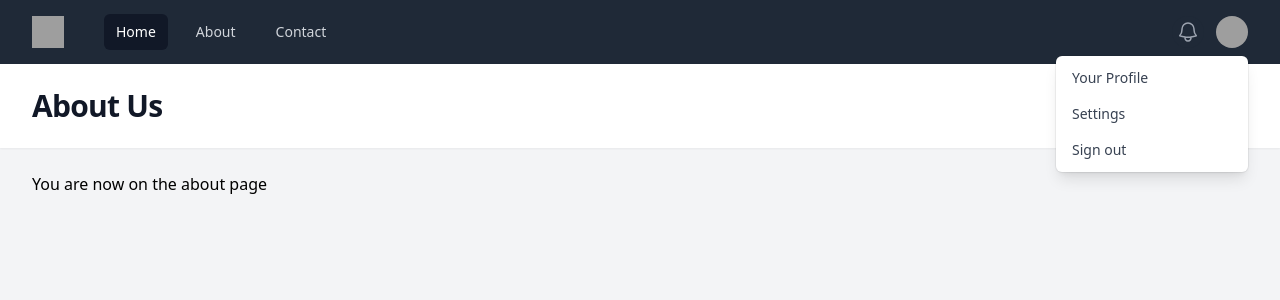
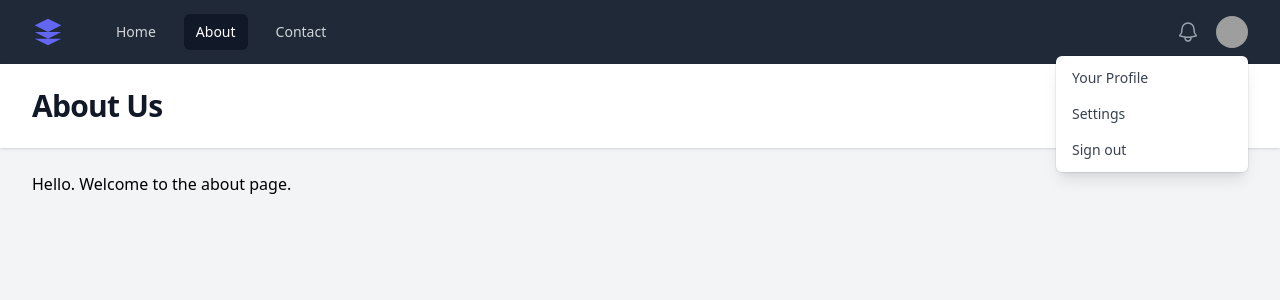
Before and after one commit to rprovine/laracast_demo, a PHP site: page /about.php in a window 1280 px wide. Shown: the top 300 px of the page. Run offline with PHP 8.4, Linux system fonts and the light colour scheme; some libraries are stand-ins or nearby versions; grey boxes are pictures that could not be loaded.

Commit message:
worked with superglobals and added current page styling

```diff
--- a/about.php
+++ b/about.php
@@ -1,5 +1,7 @@
 <?php
 
-$heading = "About Us";
+require 'functions.php';
+
+$heading = 'About Us';
 
 require "views/about.view.php";
--- a/contact.php
+++ b/contact.php
@@ -1,5 +1,7 @@
 <?php
-$heading = "Contact Us";
 
+require 'functions.php';
+
+$heading = 'Contact Us';
 
 require "views/contact.view.php";
--- /dev/null
+++ b/functions.php
@@ -0,0 +1,14 @@
+<?php
+
+function dd($value)
+{
+    echo "<pre>";
+    var_dump($value);
+    echo "</pre>";
+
+    die();
+}
+
+function urlIs($value) {
+    return $_SERVER['REQUEST_URI'] === $value;
+}
--- a/index.php
+++ b/index.php
@@ -1,5 +1,7 @@
 <?php
 
-$heading = "Home Page";
+require 'functions.php';
+
+$heading = "Home";
 
 require "views/index.view.php";
--- a/views/about.view.php
+++ b/views/about.view.php
@@ -1,9 +1,11 @@
-<?php include "partials/head.php"; ?>
-<?php include "partials/nav.php"; ?>
-<?php include "partials/banner.php"; ?>
-  <main>
-    <div class="mx-auto max-w-7xl px-4 py-6 sm:px-6 lg:px-8">
-      <p>You are now on the about page</p>
+<?php require('partials/head.php') ?>
+<?php require('partials/nav.php') ?>
+<?php require('partials/banner.php') ?>
+
+<main>
+    <div class="mx-auto max-w-7xl py-6 sm:px-6 lg:px-8">
+        <p>Hello. Welcome to the about page.</p>
     </div>
-  </main>
-<?php include "partials/footer.php"; ?>
+</main>
+
+<?php require('partials/footer.php') ?>
--- a/views/index.view.php
+++ b/views/index.view.php
@@ -3,8 +3,8 @@
 <?php require('partials/banner.php') ?>
 
 <main>
-    <div class="mx-auto max-w-7xl px-4 py-6 sm:px-6 lg:px-8">
-        <p>You are now on the home page</p>
+    <div class="mx-auto max-w-7xl py-6 sm:px-6 lg:px-8">
+        <p>Hello. Welcome to the home page.</p>
     </div>
 </main>
 
--- a/views/partials/banner.php
+++ b/views/partials/banner.php
@@ -1,5 +1,5 @@
-<header class="bg-white shadow-sm">
-    <div class="mx-auto max-w-7xl px-4 py-6 sm:px-6 lg:px-8">
-      <h1 class="text-3xl font-bold tracking-tight text-gray-900"><?= $heading ?></h1>
+<header class="bg-white shadow">
+    <div class="mx-auto max-w-7xl py-6 px-4 sm:px-6 lg:px-8">
+        <h1 class="text-3xl font-bold tracking-tight text-gray-900"><?= $heading ?></h1>
     </div>
-  </header>
+</header>
--- a/views/partials/head.php
+++ b/views/partials/head.php
@@ -2,11 +2,9 @@
 <html lang="en" class="h-full bg-gray-100">
 <head>
     <meta charset="UTF-8">
-    <meta name="viewport" content="width=device-width, initial-scale=1.0">
     <title>Demo</title>
     <script src="https://cdn.tailwindcss.com"></script>
 </head>
 
 <body class="h-full">
-
-<div class="min-h-full">
+    <div class="min-h-full">
--- a/views/partials/nav.php
+++ b/views/partials/nav.php
@@ -2,35 +2,36 @@
     <div class="mx-auto max-w-7xl px-4 sm:px-6 lg:px-8">
         <div class="flex h-16 items-center justify-between">
             <div class="flex items-center">
-          <div class="shrink-0">
-            <img class="size-8" src="https://tailwindui.com/plus/img/logos/mark.svg?color=indigo&shade=500" alt="Your Company">
+                <div class="flex-shrink-0">
+                    <svg class="h-8 w-8 text-indigo-500" fill="currentColor" viewBox="0 0 24 24">
+                        <path d="M12 2L2 7l10 5 10-5-10-5zM2 17l10 5 10-5M2 12l10 5 10-5"></path>
+                    </svg>
                 </div>
                 <div class="hidden md:block">
                     <div class="ml-10 flex items-baseline space-x-4">
                         <!-- Current: "bg-gray-900 text-white", Default: "text-gray-300 hover:bg-gray-700 hover:text-white" -->
-              <a href="/" class="rounded-md bg-gray-900 px-3 py-2 text-sm font-medium text-white" aria-current="page">Home</a>
-              <a href="/about.php" class="rounded-md px-3 py-2 text-sm font-medium text-gray-300 hover:bg-gray-700 hover:text-white">About</a>
-              <a href="/contact.php" class="rounded-md px-3 py-2 text-sm font-medium text-gray-300 hover:bg-gray-700 hover:text-white">Contact</a>
+                        <a href="/" class="<?= urlIs('/') ? 'bg-gray-900 text-white' : 'text-gray-300' ?> hover:bg-gray-700 px-3 py-2 rounded-md text-sm font-medium">Home</a>
+                        <a href="/about.php" class="<?= urlIs('/about.php') ? 'bg-gray-900 text-white' : 'text-gray-300' ?> hover:bg-gray-700 hover:text-white px-3 py-2 rounded-md text-sm font-medium">About</a>
+                        <a href="/contact.php" class="<?= urlIs('/contact.php') ? 'bg-gray-900 text-white' : 'text-gray-300' ?> hover:bg-gray-700 hover:text-white px-3 py-2 rounded-md text-sm font-medium">Contact</a>
                     </div>
                 </div>
             </div>
             <div class="hidden md:block">
                 <div class="ml-4 flex items-center md:ml-6">
-            <button type="button" class="relative rounded-full bg-gray-800 p-1 text-gray-400 hover:text-white focus:ring-2 focus:ring-white focus:ring-offset-2 focus:ring-offset-gray-800 focus:outline-none">
-              <span class="absolute -inset-1.5"></span>
+                    <button type="button" class="rounded-full bg-gray-800 p-1 text-gray-400 hover:text-white focus:outline-none focus:ring-2 focus:ring-white focus:ring-offset-2 focus:ring-offset-gray-800">
                         <span class="sr-only">View notifications</span>
-              <svg class="size-6" fill="none" viewBox="0 0 24 24" stroke-width="1.5" stroke="currentColor" aria-hidden="true" data-slot="icon">
-                <path stroke-linecap="round" stroke-linejoin="round" d="M14.857 17.082a23.848 23.848 0 0 0 5.454-1.31A8.967 8.967 0 0 1 18 9.75V9A6 6 0 0 0 6 9v.75a8.967 8.967 0 0 1-2.312 6.022c1.733.64 3.56 1.085 5.455 1.31m5.714 0a24.255 24.255 0 0 1-5.714 0m5.714 0a3 3 0 1 1-5.714 0" />
+                        <!-- Heroicon name: outline/bell -->
+                        <svg class="h-6 w-6" xmlns="http://www.w3.org/2000/svg" fill="none" viewBox="0 0 24 24" stroke-width="1.5" stroke="currentColor" aria-hidden="true">
+                            <path stroke-linecap="round" stroke-linejoin="round" d="M14.857 17.082a23.848 23.848 0 005.454-1.31A8.967 8.967 0 0118 9.75v-.7V9A6 6 0 006 9v.75a8.967 8.967 0 01-2.312 6.022c1.733.64 3.56 1.085 5.455 1.31m5.714 0a24.255 24.255 0 01-5.714 0m5.714 0a3 3 0 11-5.714 0" />
                         </svg>
                     </button>
 
                     <!-- Profile dropdown -->
                     <div class="relative ml-3">
                         <div>
-                <button type="button" class="relative flex max-w-xs items-center rounded-full bg-gray-800 text-sm focus:ring-2 focus:ring-white focus:ring-offset-2 focus:ring-offset-gray-800 focus:outline-none" id="user-menu-button" aria-expanded="false" aria-haspopup="true">
-                  <span class="absolute -inset-1.5"></span>
+                            <button type="button" class="flex max-w-xs items-center rounded-full bg-gray-800 text-sm focus:outline-none focus:ring-2 focus:ring-white focus:ring-offset-2 focus:ring-offset-gray-800" id="user-menu-button" aria-expanded="false" aria-haspopup="true">
                                 <span class="sr-only">Open user menu</span>
-                  <img class="size-8 rounded-full" src="https://images.unsplash.com/photo-1472099645785-5658abf4ff4e?ixlib=rb-1.2.1&ixid=eyJhcHBfaWQiOjEyMDd9&auto=format&fit=facearea&facepad=2&w=256&h=256&q=80" alt="">
+                                <img class="h-8 w-8 rounded-full" src="https://images.unsplash.com/photo-1472099645785-5658abf4ff4e?ixlib=rb-1.2.1&ixid=eyJhcHBfaWQiOjEyMDd9&auto=format&fit=facearea&facepad=2&w=256&h=256&q=80" alt="">
                             </button>
                         </div>
 
@@ -44,10 +45,12 @@
                             From: "transform opacity-100 scale-100"
                             To: "transform opacity-0 scale-95"
                         -->
-              <div class="absolute right-0 z-10 mt-2 w-48 origin-top-right rounded-md bg-white py-1 ring-1 shadow-lg ring-black/5 focus:outline-hidden" role="menu" aria-orientation="vertical" aria-labelledby="user-menu-button" tabindex="-1">
-                <!-- Active: "bg-gray-100 outline-hidden", Not Active: "" -->
+                        <div class="absolute right-0 z-10 mt-2 w-48 origin-top-right rounded-md bg-white py-1 shadow-lg ring-1 ring-black ring-opacity-5 focus:outline-none" role="menu" aria-orientation="vertical" aria-labelledby="user-menu-button" tabindex="-1">
+                            <!-- Active: "bg-gray-100", Not Active: "" -->
                             <a href="#" class="block px-4 py-2 text-sm text-gray-700" role="menuitem" tabindex="-1" id="user-menu-item-0">Your Profile</a>
+
                             <a href="#" class="block px-4 py-2 text-sm text-gray-700" role="menuitem" tabindex="-1" id="user-menu-item-1">Settings</a>
+
                             <a href="#" class="block px-4 py-2 text-sm text-gray-700" role="menuitem" tabindex="-1" id="user-menu-item-2">Sign out</a>
                         </div>
                     </div>
@@ -55,16 +58,23 @@
             </div>
             <div class="-mr-2 flex md:hidden">
                 <!-- Mobile menu button -->
-          <button type="button" class="relative inline-flex items-center justify-center rounded-md bg-gray-800 p-2 text-gray-400 hover:bg-gray-700 hover:text-white focus:ring-2 focus:ring-white focus:ring-offset-2 focus:ring-offset-gray-800 focus:outline-none" aria-controls="mobile-menu" aria-expanded="false">
-            <span class="absolute -inset-0.5"></span>
+                <button type="button" class="inline-flex items-center justify-center rounded-md bg-gray-800 p-2 text-gray-400 hover:bg-gray-700 hover:text-white focus:outline-none focus:ring-2 focus:ring-white focus:ring-offset-2 focus:ring-offset-gray-800" aria-controls="mobile-menu" aria-expanded="false">
                     <span class="sr-only">Open main menu</span>
-            <!-- Menu open: "hidden", Menu closed: "block" -->
-            <svg class="block size-6" fill="none" viewBox="0 0 24 24" stroke-width="1.5" stroke="currentColor" aria-hidden="true" data-slot="icon">
+                    <!--
+                      Heroicon name: outline/bars-3
+
+                      Menu open: "hidden", Menu closed: "block"
+                    -->
+                    <svg class="block h-6 w-6" xmlns="http://www.w3.org/2000/svg" fill="none" viewBox="0 0 24 24" stroke-width="1.5" stroke="currentColor" aria-hidden="true">
                         <path stroke-linecap="round" stroke-linejoin="round" d="M3.75 6.75h16.5M3.75 12h16.5m-16.5 5.25h16.5" />
                     </svg>
-            <!-- Menu open: "block", Menu closed: "hidden" -->
-            <svg class="hidden size-6" fill="none" viewBox="0 0 24 24" stroke-width="1.5" stroke="currentColor" aria-hidden="true" data-slot="icon">
-              <path stroke-linecap="round" stroke-linejoin="round" d="M6 18 18 6M6 6l12 12" />
+                    <!--
+                      Heroicon name: outline/x-mark
+
+                      Menu open: "block", Menu closed: "hidden"
+                    -->
+                    <svg class="hidden h-6 w-6" xmlns="http://www.w3.org/2000/svg" fill="none" viewBox="0 0 24 24" stroke-width="1.5" stroke="currentColor" aria-hidden="true">
+                        <path stroke-linecap="round" stroke-linejoin="round" d="M6 18L18 6M6 6l12 12" />
                     </svg>
                 </button>
             </div>
@@ -75,32 +85,38 @@
     <div class="md:hidden" id="mobile-menu">
         <div class="space-y-1 px-2 pt-2 pb-3 sm:px-3">
             <!-- Current: "bg-gray-900 text-white", Default: "text-gray-300 hover:bg-gray-700 hover:text-white" -->
-        <a href="#" class="block rounded-md bg-gray-900 px-3 py-2 text-base font-medium text-white" aria-current="page">Dashboard</a>
-        <a href="#" class="block rounded-md px-3 py-2 text-base font-medium text-gray-300 hover:bg-gray-700 hover:text-white">Team</a>
-        <a href="#" class="block rounded-md px-3 py-2 text-base font-medium text-gray-300 hover:bg-gray-700 hover:text-white">Projects</a>
-        <a href="#" class="block rounded-md px-3 py-2 text-base font-medium text-gray-300 hover:bg-gray-700 hover:text-white">Calendar</a>
-        <a href="#" class="block rounded-md px-3 py-2 text-base font-medium text-gray-300 hover:bg-gray-700 hover:text-white">Reports</a>
+            <a href="#" class="bg-gray-900 text-white block px-3 py-2 rounded-md text-base font-medium" aria-current="page">Dashboard</a>
+
+            <a href="#" class="text-gray-300 hover:bg-gray-700 hover:text-white block px-3 py-2 rounded-md text-base font-medium">Team</a>
+
+            <a href="#" class="text-gray-300 hover:bg-gray-700 hover:text-white block px-3 py-2 rounded-md text-base font-medium">Projects</a>
+
+            <a href="#" class="text-gray-300 hover:bg-gray-700 hover:text-white block px-3 py-2 rounded-md text-base font-medium">Calendar</a>
+
+            <a href="#" class="text-gray-300 hover:bg-gray-700 hover:text-white block px-3 py-2 rounded-md text-base font-medium">Reports</a>
         </div>
         <div class="border-t border-gray-700 pt-4 pb-3">
             <div class="flex items-center px-5">
-          <div class="shrink-0">
-            <img class="size-10 rounded-full" src="https://images.unsplash.com/photo-1472099645785-5658abf4ff4e?ixlib=rb-1.2.1&ixid=eyJhcHBfaWQiOjEyMDd9&auto=format&fit=facearea&facepad=2&w=256&h=256&q=80" alt="">
+                <div class="flex-shrink-0">
+                    <img class="h-10 w-10 rounded-full" src="https://images.unsplash.com/photo-1472099645785-5658abf4ff4e?ixlib=rb-1.2.1&ixid=eyJhcHBfaWQiOjEyMDd9&auto=format&fit=facearea&facepad=2&w=256&h=256&q=80" alt="">
                 </div>
                 <div class="ml-3">
-            <div class="text-base/5 font-medium text-white">Tom Cook</div>
-            <div class="text-sm font-medium text-gray-400">tom@example.com</div>
+                    <div class="text-base font-medium leading-none text-white">Tom Cook</div>
+                    <div class="text-sm font-medium leading-none text-gray-400">tom@example.com</div>
                 </div>
-          <button type="button" class="relative ml-auto shrink-0 rounded-full bg-gray-800 p-1 text-gray-400 hover:text-white focus:ring-2 focus:ring-white focus:ring-offset-2 focus:ring-offset-gray-800 focus:outline-none">
-            <span class="absolute -inset-1.5"></span>
+                <button type="button" class="ml-auto flex-shrink-0 rounded-full bg-gray-800 p-1 text-gray-400 hover:text-white focus:outline-none focus:ring-2 focus:ring-white focus:ring-offset-2 focus:ring-offset-gray-800">
                     <span class="sr-only">View notifications</span>
-            <svg class="size-6" fill="none" viewBox="0 0 24 24" stroke-width="1.5" stroke="currentColor" aria-hidden="true" data-slot="icon">
-              <path stroke-linecap="round" stroke-linejoin="round" d="M14.857 17.082a23.848 23.848 0 0 0 5.454-1.31A8.967 8.967 0 0 1 18 9.75V9A6 6 0 0 0 6 9v.75a8.967 8.967 0 0 1-2.312 6.022c1.733.64 3.56 1.085 5.455 1.31m5.714 0a24.255 24.255 0 0 1-5.714 0m5.714 0a3 3 0 1 1-5.714 0" />
+                    <!-- Heroicon name: outline/bell -->
+                    <svg class="h-6 w-6" xmlns="http://www.w3.org/2000/svg" fill="none" viewBox="0 0 24 24" stroke-width="1.5" stroke="currentColor" aria-hidden="true">
+                        <path stroke-linecap="round" stroke-linejoin="round" d="M14.857 17.082a23.848 23.848 0 005.454-1.31A8.967 8.967 0 0118 9.75v-.7V9A6 6 0 006 9v.75a8.967 8.967 0 01-2.312 6.022c1.733.64 3.56 1.085 5.455 1.31m5.714 0a24.255 24.255 0 01-5.714 0m5.714 0a3 3 0 11-5.714 0" />
                     </svg>
                 </button>
             </div>
             <div class="mt-3 space-y-1 px-2">
                 <a href="#" class="block rounded-md px-3 py-2 text-base font-medium text-gray-400 hover:bg-gray-700 hover:text-white">Your Profile</a>
+
                 <a href="#" class="block rounded-md px-3 py-2 text-base font-medium text-gray-400 hover:bg-gray-700 hover:text-white">Settings</a>
+
                 <a href="#" class="block rounded-md px-3 py-2 text-base font-medium text-gray-400 hover:bg-gray-700 hover:text-white">Sign out</a>
             </div>
         </div>
```
Also changed, not shown: views/contact.view.php (+10 -8 lines). Lines whose indentation alone changed are shown as unchanged.
